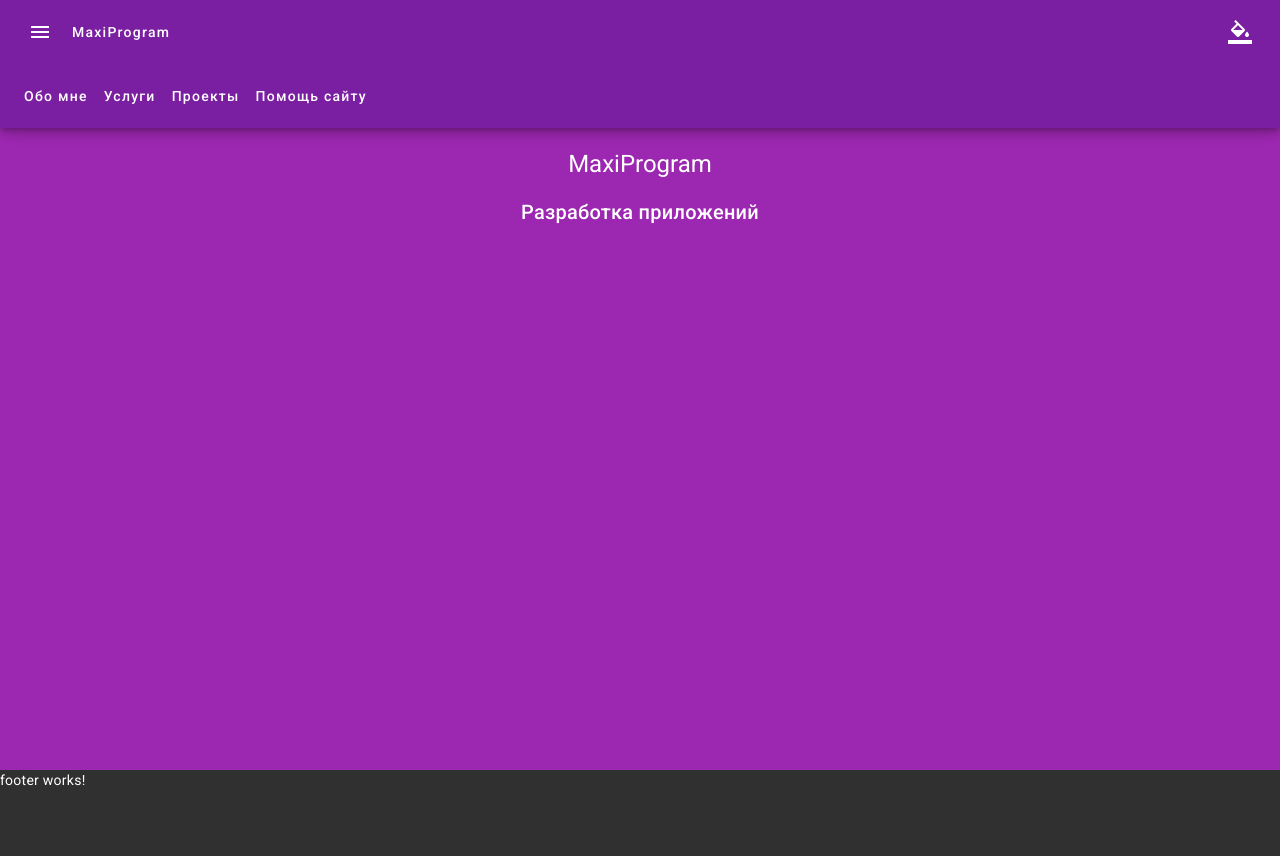
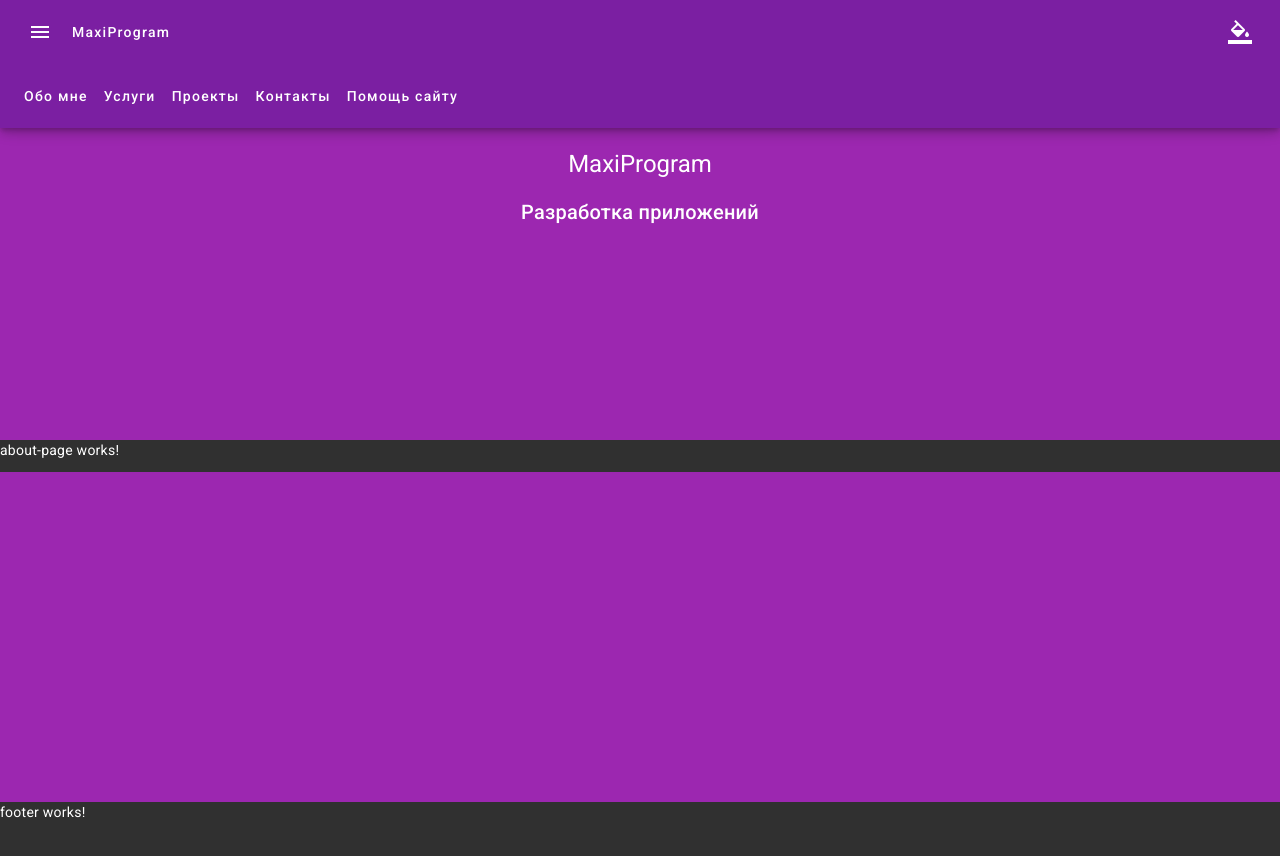
Before and after one commit to maxiprogram/site, an Angular app: page /about in a window 1280 px wide. Before the commit this address led to /. Shown: the top 856 px of the page. Built offline with nearby package versions, Linux system fonts and the light colour scheme.

Commit message:
add module page

```diff
--- a/src/app/app-routing.module.ts
+++ b/src/app/app-routing.module.ts
@@ -1,11 +1,16 @@
 import { NgModule } from '@angular/core';
 import { RouterModule, Routes } from '@angular/router';
+import { AboutPageComponent } from './pages/about-page/about-page.component';
 import { MainPageComponent } from './pages/main-page/main-page.component';
 
 const routes: Routes = [
   {
     path: '',
     component: MainPageComponent
+  },
+  {
+    path: 'about',
+    component: AboutPageComponent
   }
 ];
 
--- a/src/app/header/header.component.html
+++ b/src/app/header/header.component.html
@@ -20,7 +20,7 @@
   </mat-toolbar-row>
   <mat-toolbar-row>
     <div>
-      <a mat-button routerLink="/">
+      <a mat-button routerLink="/about">
         <span>Обо мне</span>
       </a>
       <a mat-button routerLink="/">
@@ -28,6 +28,9 @@
       </a>
       <a mat-button routerLink="/">
         <span>Проекты</span>
+      </a>
+      <a mat-button routerLink="/">
+        <span>Контакты</span>
       </a>
       <a mat-button routerLink="/">
         <span>Помощь сайту</span>
--- /dev/null
+++ b/src/app/pages/about-page/about-page.component.html
@@ -0,0 +1 @@
+<p>about-page works!</p>
```
Also changed, not shown: src/app/app.module.ts (+10 -8 lines), src/app/pages/about-page/about-page.component.ts (added, +10 -0 lines), src/app/pages/pages.module.ts (added, +26 -0 lines), src/app/pages/about-page/about-page.component.scss (added), 1 other file (tests, documents, lock files or other folders).
